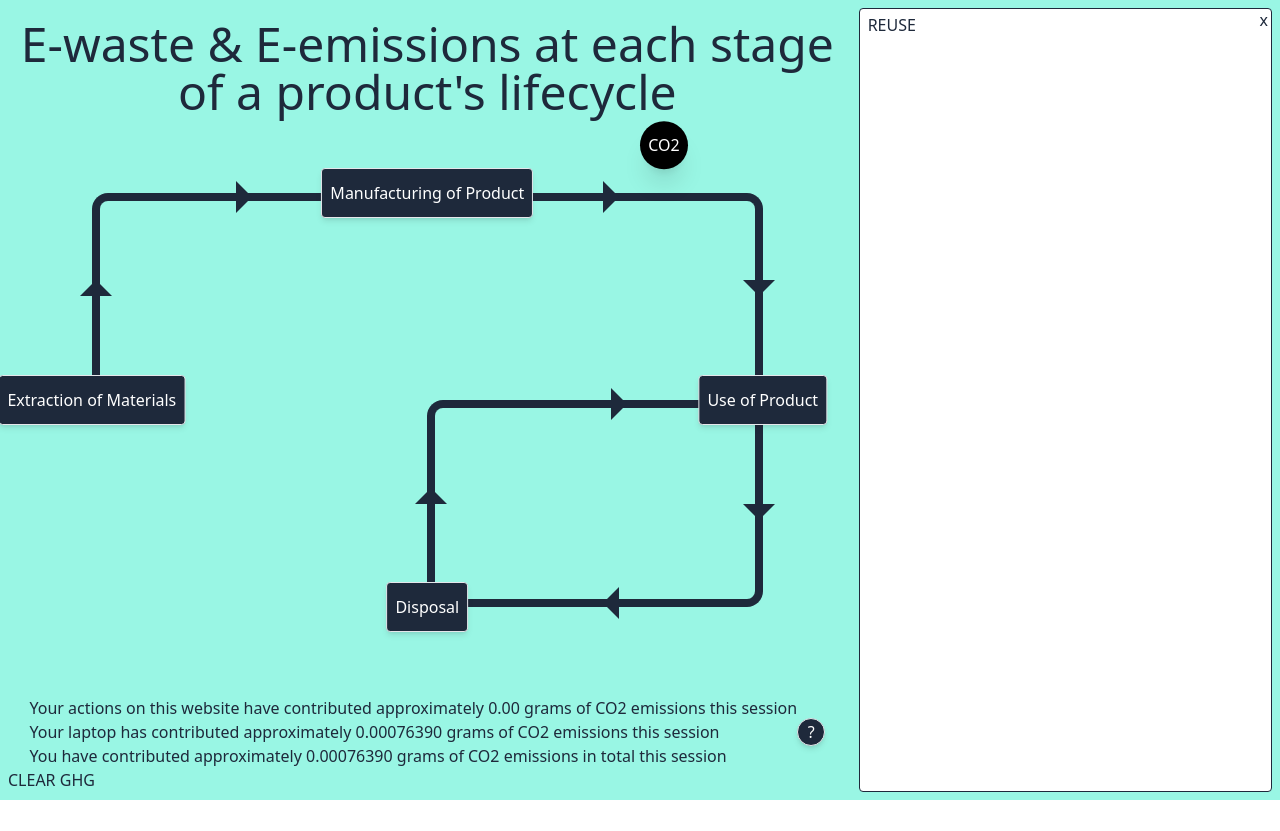
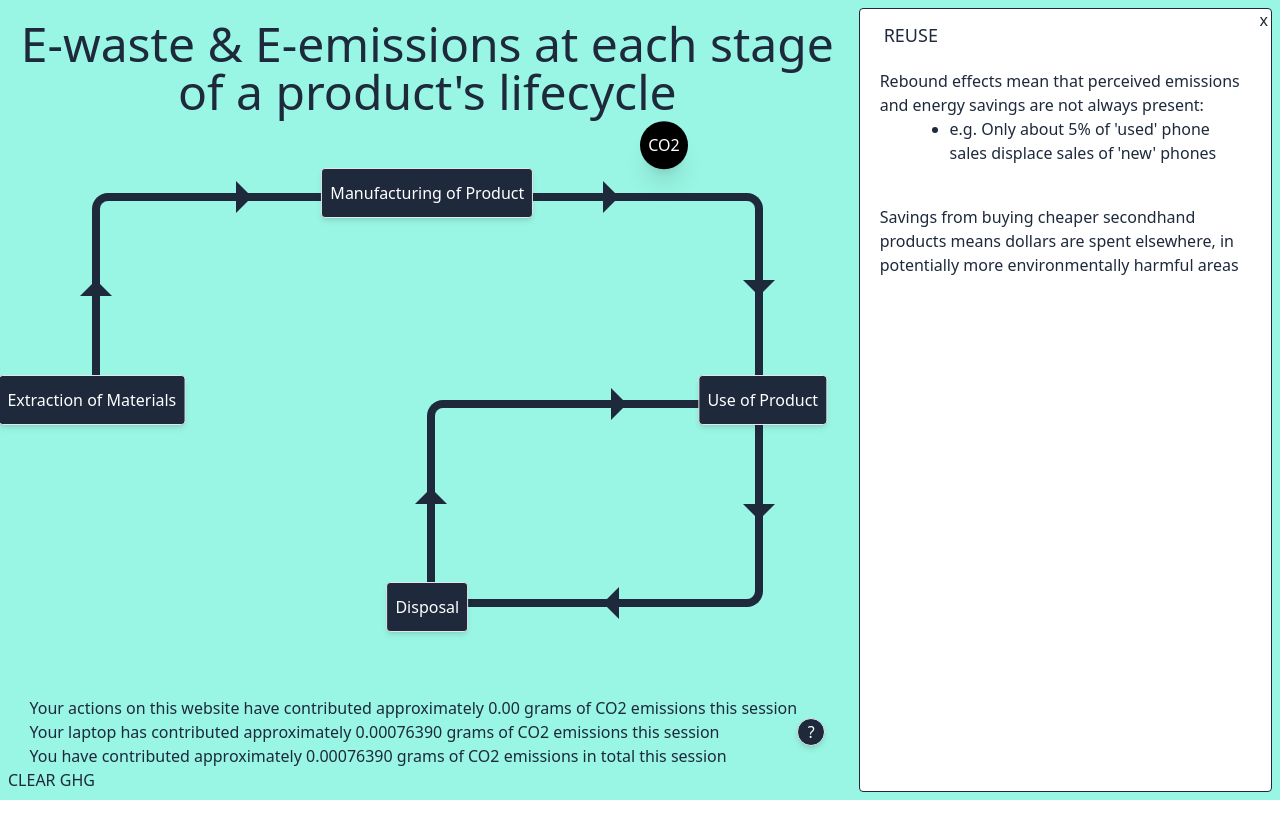
Before and after one commit to dk-chevalier/soci30016-A2, a React (Vite) app in the folder SOCI30016-A2/: page /reuse in a window 1280 px wide. Before the commit the page ends 800 px from the top, so only its background shows below. Built offline with nearby package versions, Linux system fonts and the light colour scheme.

Commit message:
added some text to reuse

```diff
--- a/SOCI30016-A2/src/pages/Recycle.jsx
+++ b/SOCI30016-A2/src/pages/Recycle.jsx
@@ -3,7 +3,12 @@ import Info from "../features/Info";
 function Recycle() {
   return (
     <>
-      <Info>RECYCLE</Info>
+      <Info>
+        <h2 className="px-4 py-2 text-lg">RECYCLING</h2>
+        <div className="flex flex-col justify-around content-center h-full w-full">
+          <p></p>
+        </div>
+      </Info>
 
       <div className="grid grid-cols-2 grid-rows-2 col-start-1 col-span-4 row-start-2 row-span-4 w-4/5 h-4/5">
         {/* <p className="text-white col-start-2 row-start-1">Recycling</p> */}
--- a/SOCI30016-A2/src/pages/Reuse.jsx
+++ b/SOCI30016-A2/src/pages/Reuse.jsx
@@ -3,7 +3,34 @@ import Info from "../features/Info";
 function Reuse() {
   return (
     <>
-      <Info>REUSE</Info>
+      <Info>
+        <h2 className="px-4 py-2 text-lg">REUSE</h2>
+        <div className="flex flex-col justify-around content-center h-full w-full py-3 px-3">
+          <div className="h-full w-full flex flex-col gap-10">
+            <div>
+              Rebound effects mean that perceived emissions and energy savings
+              are not always present:
+              <ul
+                className="flex flex-col justify-around content-end items-end self-end justify-self-endpy-3 px-3"
+                style={{ listStyle: "disc" }}
+              >
+                <li className="w-5/6">
+                  e.g. Only about 5% of 'used' phone sales displace sales of
+                  'new' phones
+                </li>
+              </ul>
+            </div>
+            <div>
+              Savings from buying cheaper secondhand products means dollars are
+              spent elsewhere, in potentially more environmentally harmful areas
+              <ul
+                className="flex flex-col justify-around content-center self-end justify-self-end w-3/4 py-3 px-3"
+                style={{ listStyle: "disc" }}
+              ></ul>
+            </div>
+          </div>
+        </div>
+      </Info>
 
       <div className="grid grid-cols-2 grid-rows-2 col-start-1 col-span-4 row-start-2 row-span-4 w-4/5 h-4/5">
         <div className="col-start-2 row-start-2 w-full h-full border-t-8 border-l-8 rounded-2xl border-slate-800 grid">
```
